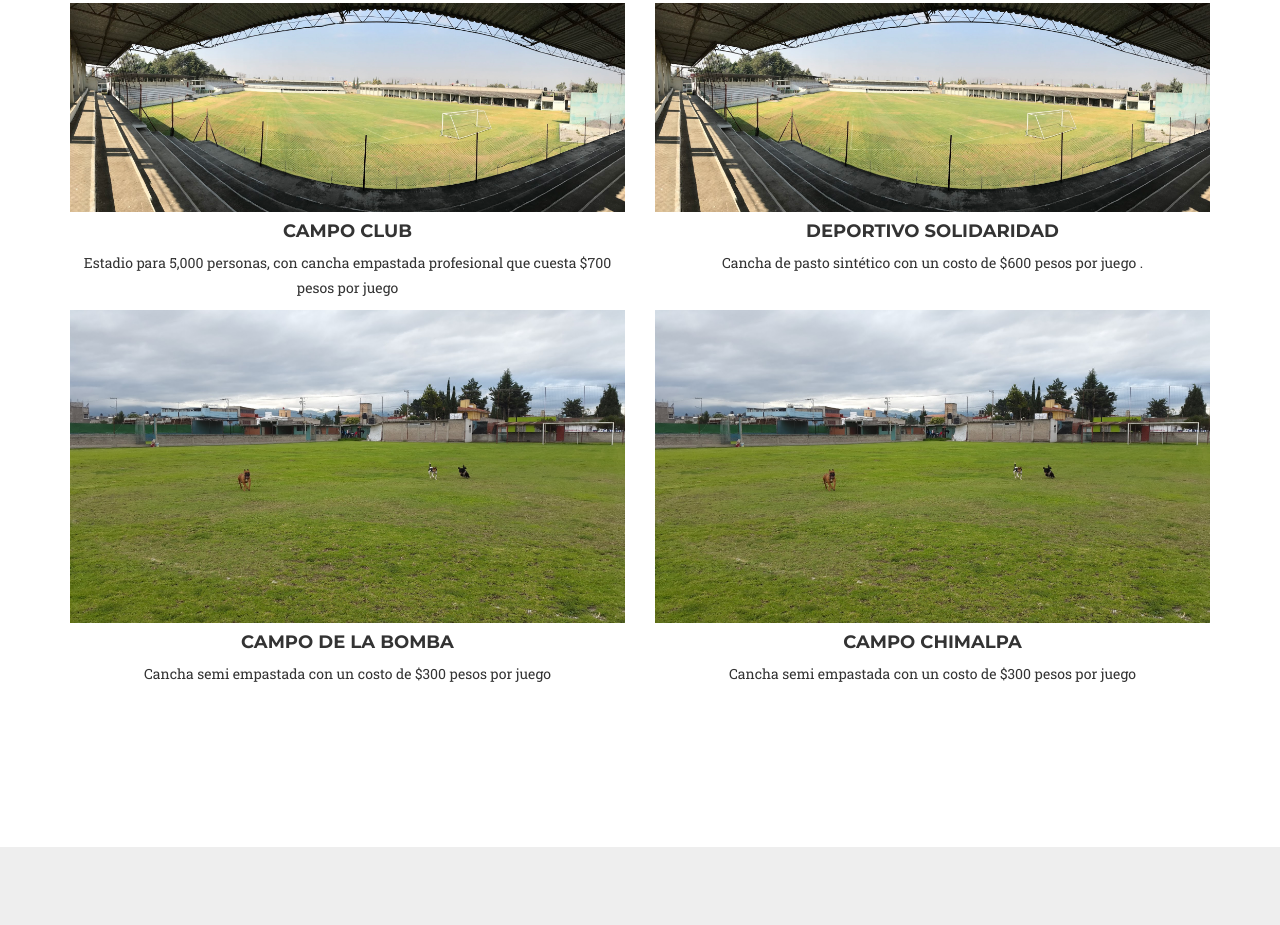
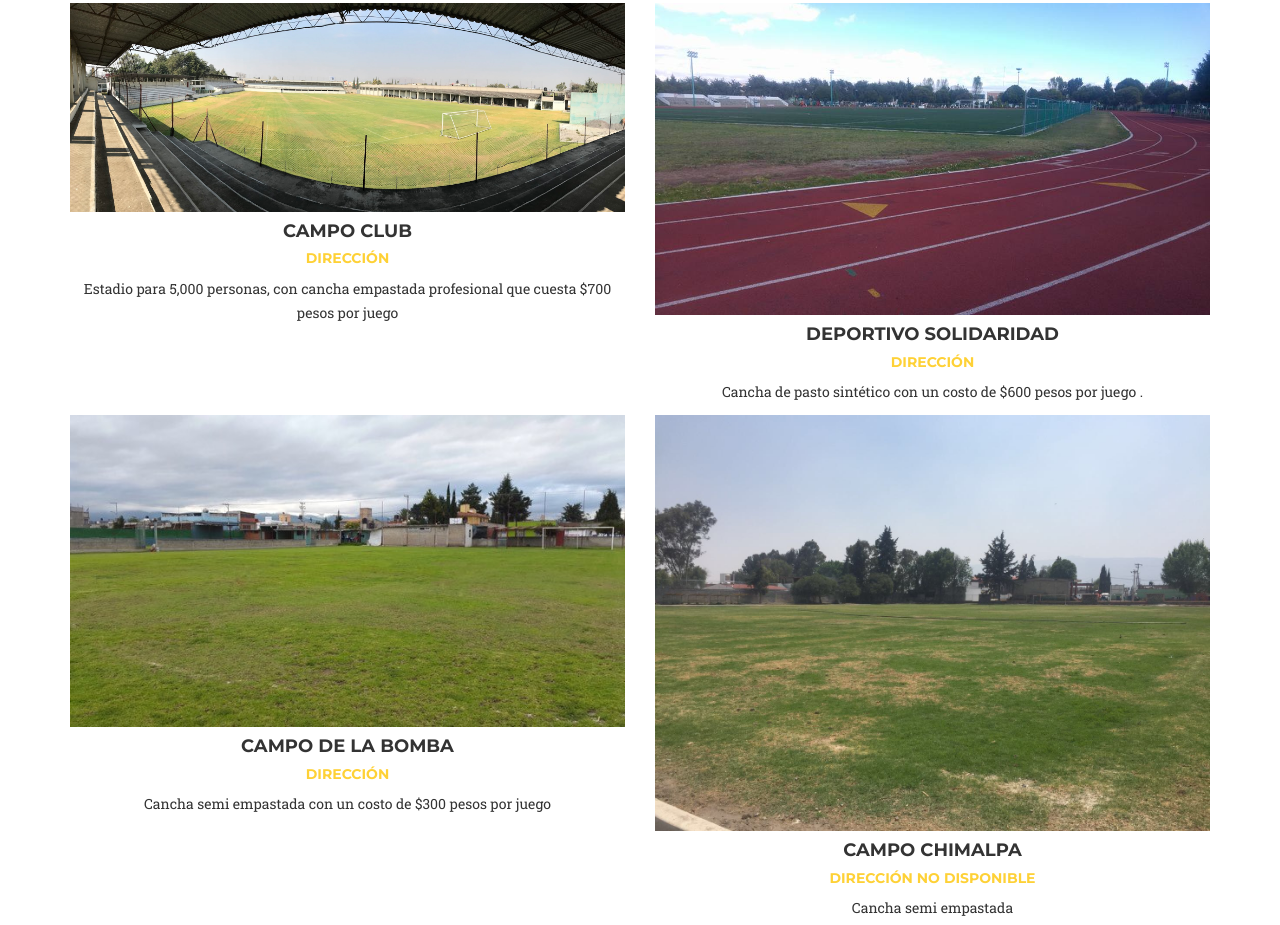
Before and after one commit to ezegg/ligaArreola, a website: page index.html in a window 1280 px wide. Shown: the part 1298-2223 px from the top of the page. Drawn offline with nearby package versions, Linux system fonts and the light colour scheme; a web font is replaced by a local one.

Commit message:
agregar localizacion de estadios y cambiar imagenes

```diff
--- a/index.html
+++ b/index.html
@@ -139,32 +139,34 @@
                     <img class="card-img-top img-responsive" src="img/campo.jpg" alt="Card image cap">
                     <div class="card-block">
                         <h4 class="card-title">Campo Club</h4>
+                        <h5><a href="https://goo.gl/maps/Mh1vsXk5NsS2">Dirección</a></h5>
                         <p class="card-text">Estadio para 5,000 personas, con cancha empastada profesional que cuesta $700 pesos por juego</p>
                     </div>
                 </div>
                 <div class="card col-md-6">
-                    <img class="card-img-top img-responsive" src="img/campo.jpg" alt="Card image cap">
+                    <img class="card-img-top img-responsive" src="img/campoSoli.jpg" alt="Card image cap">
                     <div class="card-block">
                         <h4 class="card-title">Deportivo Solidaridad </h4>
+                        <h5><a href="https://goo.gl/maps/egcKQLtwKrS2">Dirección</a></h5>
                         <p class="card-text">Cancha de pasto sintético con un costo de $600 pesos por juego .</p>
-
                     </div>
                 </div>
             </div>
             <div class="row text-center">
                 <div class="card col-md-6">
-                    <img class="card-img-top img-responsive" src="img/campolabombda.jpg" alt="Card image cap">
+                    <img class="card-img-top img-responsive" src="img/campolabomba.jpg" alt="Card image cap">
                     <div class="card-block">
                         <h4 class="card-title">Campo de la bomba </h4>
+                        <h5><a href="https://goo.gl/maps/QnmTpi4DAqJ2">Dirección</a></h5>
                         <p class="card-text">Cancha semi empastada con un costo de $300 pesos por juego</p>
-
                     </div>
                 </div>
                 <div class="card col-md-6">
-                    <img class="card-img-top img-responsive" src="img/campolabombda.jpg" alt="Card image cap">
+                    <img class="card-img-top img-responsive" src="img/campoChimalpa.jpg" alt="Card image cap">
                     <div class="card-block">
                         <h4 class="card-title">Campo Chimalpa </h4>
-                        <p class="card-text">Cancha semi empastada con un costo de $300 pesos por juego</p>
+                        <h5><a href="https://goo.gl/maps/egcKQLtwKrS2">Dirección no disponible</a></h5>
+                        <p class="card-text">Cancha semi empastada</p>
 
                     </div>
                 </div>
```
Also changed, not shown: css/agency.min.css, img/campoChimalpa.jpg (added), img/campoSoli.jpg (added), img/campolabomba.jpg (added), img/campolabombda.jpg (deleted).
